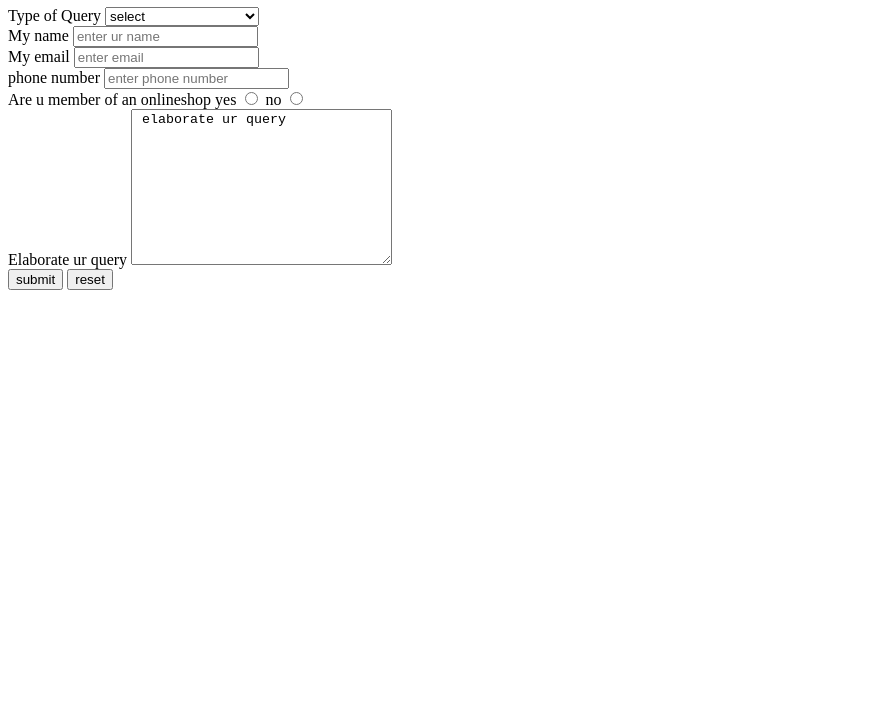
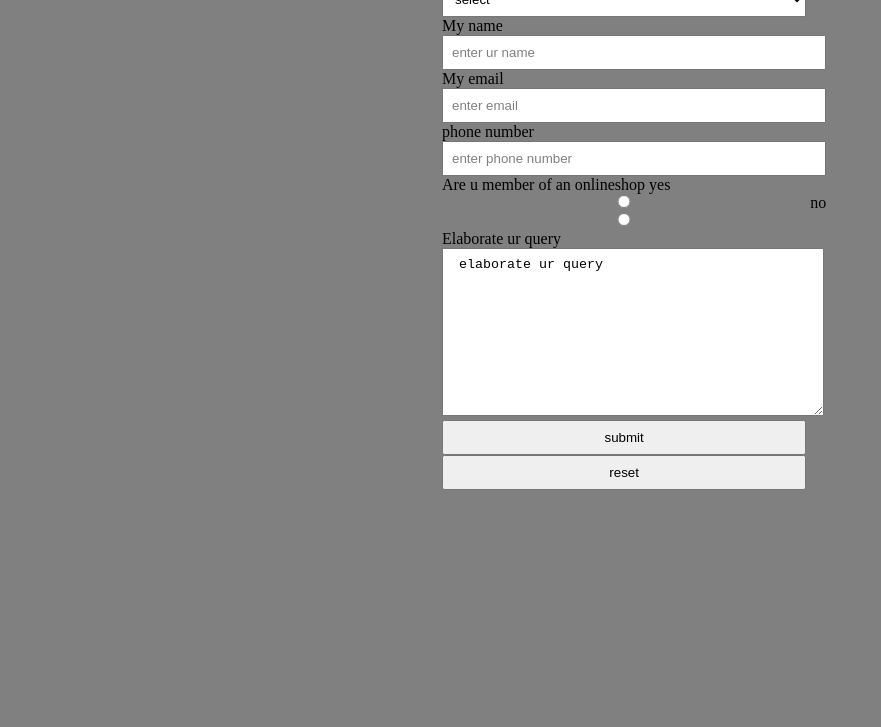
Before and after one commit to GAJULAMALATHI123/Restaurantpage, a plain HTML site: page index1.html in a window 1280 px wide. Shown: the part 73-800 px from the top of the page, without its empty margins (0-881 px from the left). Drawn offline with Linux system fonts and the light colour scheme; a web font is replaced by a local one.

Commit message:
Update index1.html

```diff
--- a/index1.html
+++ b/index1.html
@@ -4,7 +4,7 @@
     <meta charset="UTF-8">
     <meta name="viewport" content="width=device-width, initial-scale=1.0">
     <title>Restaurant page</title>
-    <link rel="stylesheet" href="restaurantpage/restaurantpage.css">
+    <link rel="stylesheet" href="restaurantpage/style.css">
 </head>
 <body>
 
```
